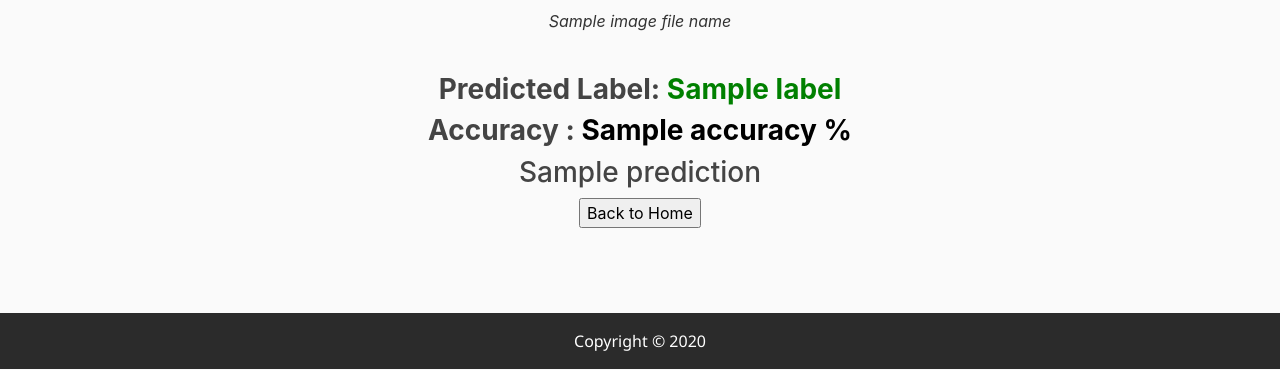
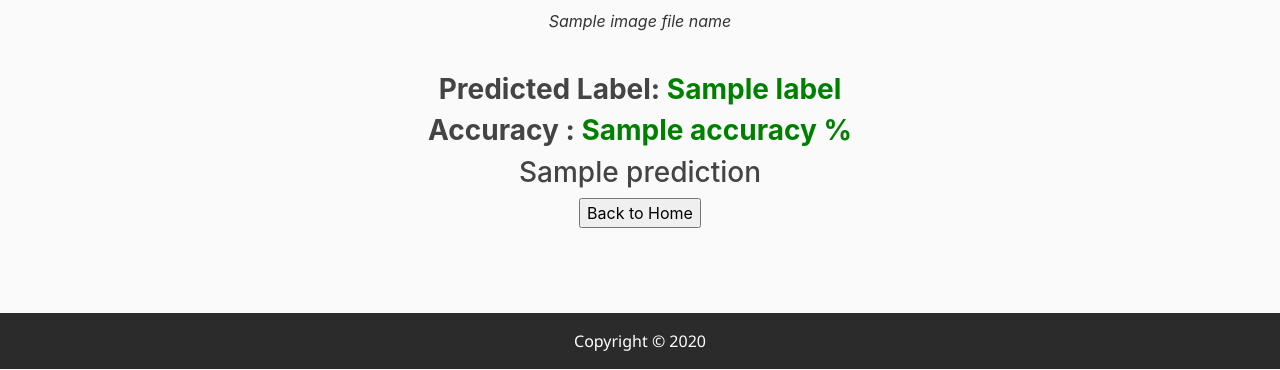
Before and after one commit to GSaiDheeraj/Corona-Detection, a Flask app: template template/predict.html in a window 1280 px wide. Shown: the part 430-800 px from the top of the page. Run offline with Flask 2, Linux system fonts and the light colour scheme; the template is opened without the code that fills it: most values are stand-ins (such as "Sample title", 1, 10 or a date in 2020); some libraries are stand-ins or nearby versions.

Commit message:
Update predict.html

```diff
--- a/template/predict.html
+++ b/template/predict.html
@@ -56,7 +56,7 @@
     <p style="font-style: italic">{{ image_file_name }}</p>
 
     <h3 style="margin-top: 40px"><b>Predicted Label: <span style="color: green">{{ label }}</span></b></h3>
-    <h3><b>Accuracy : <span style="color: black;">{{ accuracy }} %</span></b></h3><h3> {{ prediction }}</h3>
+    <h3><b>Accuracy : <span style="color: green">{{ accuracy }} %</span></b></h3><h3> {{ prediction }}</h3>
      <a href="/"><input type="submit" value="Back to Home"</a>
 </div>
    <script src="https://code.jquery.com/jquery-3.2.1.slim.min.js" integrity="sha384-KJ3o2DKtIkvYIK3UENzmM7KCkRr/rE9/Qpg6aAZGJwFDMVNA/GpGFF93hXpG5KkN" crossorigin="anonymous"></script>
```
